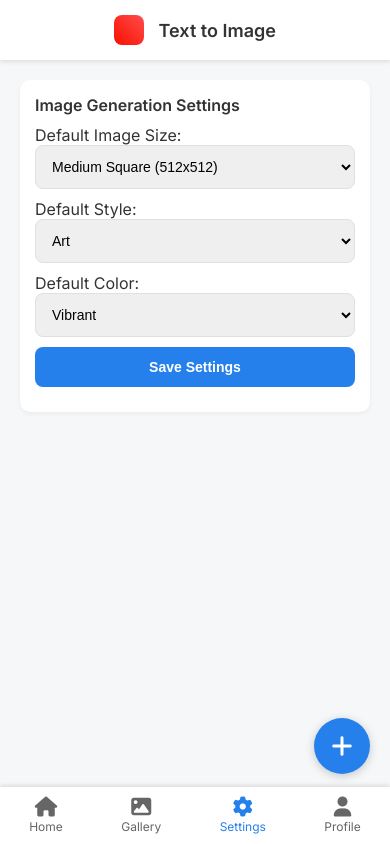
After one commit to mrbrokecoder/Cartonify, a Flask app: page /mobile/settings in a window 390 px wide. The commit adds this page. Run offline with Flask 3, Linux system fonts and the light colour scheme; the visitor is signed in with stand-in values (Sample User, id 1); data that the repository does not hold is empty; parts of the project's set-up code (start-up, migrations or seed data) failed here and were passed over; some libraries are stand-ins or nearby versions.

Commit message:
mobiletheme

```diff
--- a/app.py
+++ b/app.py
@@ -161,6 +161,14 @@ def init_db():
         ADD COLUMN IF NOT EXISTS monthly_quota INTEGER DEFAULT 0;
     """)
 
+    # Add default settings columns
+    cur.execute("""
+        ALTER TABLE users
+        ADD COLUMN IF NOT EXISTS default_size INTEGER DEFAULT 512,
+        ADD COLUMN IF NOT EXISTS default_style VARCHAR(255) DEFAULT 'art style',
+        ADD COLUMN IF NOT EXISTS default_color VARCHAR(255) DEFAULT 'vibrant';
+    """)
+
     conn.commit()
     cur.close()
     conn.close()
@@ -188,29 +196,92 @@ def custom_datetime(value):
                 return value
     return value
 
-@app.route('/')
+@app.route('/mobile')
 @login_required
-def index():
+def mobile_home():
     conn = get_db_connection()
     cur = conn.cursor()
-    cur.execute("SELECT * FROM images WHERE user_id = %s ORDER BY created_at DESC", (current_user.id,))
-    images = cur.fetchall()
-
-    # Get user's premium status and remaining credits
     cur.execute("SELECT is_premium, prompt_count, monthly_quota FROM users WHERE id = %s", (current_user.id,))
     user_data = cur.fetchone()
     is_premium, prompt_count, monthly_quota = user_data
 
-    cur.close()
-    conn.close()
-
-    # Calculate remaining credits
     if is_premium:
         remaining_credits = monthly_quota
     else:
         remaining_credits = 5 - prompt_count
 
-    return render_template('index.html', images=images, safe_get=safe_get, remaining_credits=remaining_credits, is_premium=is_premium)
+    cur.close()
+    conn.close()
+
+    return render_template('mobile_home.html', remaining_credits=remaining_credits)
+
+@app.route('/mobile/gallery')
+@login_required
+def mobile_gallery():
+    conn = get_db_connection()
+    cur = conn.cursor()
+    cur.execute("SELECT * FROM images WHERE user_id = %s ORDER BY created_at DESC", (current_user.id,))
+    images = cur.fetchall()
+    cur.close()
+    conn.close()
+    return render_template('mobile_gallery.html', images=images)
+
+@app.route('/mobile/settings', methods=['GET', 'POST'])
+@login_required
+def mobile_settings():
+    if request.method == 'POST':
+        # Save the user's settings
+        default_size = request.form.get('default_size')
+        default_style = request.form.get('default_style')
+        default_color = request.form.get('default_color')
+
+        conn = get_db_connection()
+        cur = conn.cursor()
+        cur.execute("""
+            UPDATE users
+            SET default_size = %s, default_style = %s, default_color = %s
+            WHERE id = %s
+        """, (default_size, default_style, default_color, current_user.id))
+        conn.commit()
+        cur.close()
+        conn.close()
+
+        flash('Settings saved successfully', 'success')
+        return redirect(url_for('mobile_settings'))
+
+    # Get the user's current settings
+    conn = get_db_connection()
+    cur = conn.cursor()
+    cur.execute("SELECT default_size, default_style, default_color FROM users WHERE id = %s", (current_user.id,))
+    user_settings = cur.fetchone()
+    cur.close()
+    conn.close()
+
+    default_size, default_style, default_color = user_settings or (512, 'art style', 'vibrant')
+
+    return render_template('mobile_settings.html',
+                           default_size=default_size,
+                           default_style=default_style,
+                           default_color=default_color)
+
+@app.route('/mobile/profile')
+@login_required
+def mobile_profile():
+    conn = get_db_connection()
+    cur = conn.cursor()
+    cur.execute("SELECT is_premium, prompt_count, monthly_quota FROM users WHERE id = %s", (current_user.id,))
+    user_data = cur.fetchone()
+    is_premium, prompt_count, monthly_quota = user_data
+
+    if is_premium:
+        remaining_credits = monthly_quota
+    else:
+        remaining_credits = 5 - prompt_count
+
+    cur.close()
+    conn.close()
+
+    return render_template('mobile_profile.html', remaining_credits=remaining_credits)
 
 @app.route('/check_login')
 def check_login():
--- /dev/null
+++ b/templates/mobile.html
@@ -0,0 +1,275 @@
+<!DOCTYPE html>
+<html lang="en">
+<head>
+    <meta charset="UTF-8">
+    <meta name="viewport" content="width=device-width, initial-scale=1.0">
+    <title>Text to Image - Mobile</title>
+    <link href="https://fonts.googleapis.com/css2?family=Inter:wght@400;500;600&display=swap" rel="stylesheet">
+    <link rel="stylesheet" href="https://cdnjs.cloudflare.com/ajax/libs/font-awesome/6.1.1/css/all.min.css">
+    <style>
+        :root {
+            --bg-color: #f6f7f9;
+            --panel-bg: #ffffff;
+            --text-color: #333333;
+            --text-secondary: #666666;
+            --accent-color: #2680eb;
+            --border-color: #e0e0e0;
+            --hover-color: #f0f0f0;
+        }
+
+        body {
+            font-family: 'Inter', sans-serif;
+            margin: 0;
+            padding: 0 0 60px 0;
+            background-color: var(--bg-color);
+            color: var(--text-color);
+        }
+
+        .header {
+            background-color: var(--panel-bg);
+            padding: 15px;
+            text-align: center;
+            box-shadow: 0 2px 4px rgba(0,0,0,0.1);
+            position: sticky;
+            top: 0;
+            z-index: 1000;
+        }
+
+        .logo {
+            width: 30px;
+            height: 30px;
+            background: linear-gradient(45deg, #fa0f00, #ff4d4d);
+            border-radius: 8px;
+            display: inline-block;
+            margin-right: 10px;
+            vertical-align: middle;
+        }
+
+        .header-title {
+            font-size: 18px;
+            font-weight: 600;
+            display: inline-block;
+            vertical-align: middle;
+        }
+
+        .main-content {
+            padding: 20px;
+        }
+
+        .section {
+            margin-bottom: 20px;
+            background-color: var(--panel-bg);
+            border-radius: 10px;
+            padding: 15px;
+            box-shadow: 0 2px 4px rgba(0,0,0,0.05);
+        }
+
+        .section-title {
+            font-size: 16px;
+            font-weight: 600;
+            margin-bottom: 10px;
+        }
+
+        select, input[type="text"], button {
+            width: 100%;
+            padding: 12px;
+            margin-bottom: 10px;
+            border: 1px solid var(--border-color);
+            border-radius: 8px;
+            font-size: 14px;
+        }
+
+        button {
+            background-color: var(--accent-color);
+            color: white;
+            border: none;
+            cursor: pointer;
+            font-weight: 600;
+        }
+
+        button:hover {
+            opacity: 0.9;
+        }
+
+        .image-grid {
+            display: grid;
+            grid-template-columns: repeat(2, 1fr);
+            gap: 10px;
+        }
+
+        .image-box {
+            aspect-ratio: 1;
+            background-color: var(--panel-bg);
+            border-radius: 8px;
+            overflow: hidden;
+            box-shadow: 0 2px 4px rgba(0,0,0,0.1);
+        }
+
+        .image-box img {
+            width: 100%;
+            height: 100%;
+            object-fit: cover;
+        }
+
+        .credits-info {
+            text-align: center;
+            margin-top: 20px;
+            font-size: 14px;
+            background-color: var(--panel-bg);
+            padding: 10px;
+            border-radius: 8px;
+            box-shadow: 0 2px 4px rgba(0,0,0,0.05);
+        }
+
+        .premium-badge {
+            display: inline-block;
+            padding: 5px 10px;
+            background: linear-gradient(45deg, #FFD700, #FF4500);
+            color: white;
+            text-decoration: none;
+            border-radius: 15px;
+            font-weight: bold;
+            font-size: 0.9em;
+            margin-top: 10px;
+        }
+
+        .bottom-navbar {
+            position: fixed;
+            bottom: 0;
+            left: 0;
+            right: 0;
+            background-color: var(--panel-bg);
+            display: flex;
+            justify-content: space-around;
+            padding: 10px 0;
+            box-shadow: 0 -2px 4px rgba(0,0,0,0.1);
+            z-index: 1000;
+        }
+
+        .nav-item {
+            text-align: center;
+            color: var(--text-secondary);
+            text-decoration: none;
+            font-size: 12px;
+        }
+
+        .nav-item i {
+            font-size: 20px;
+            margin-bottom: 2px;
+        }
+
+        .nav-item.active {
+            color: var(--accent-color);
+        }
+
+        .floating-button {
+            position: fixed;
+            bottom: 70px;
+            right: 20px;
+            background-color: var(--accent-color);
+            color: white;
+            width: 56px;
+            height: 56px;
+            border-radius: 50%;
+            display: flex;
+            align-items: center;
+            justify-content: center;
+            box-shadow: 0 2px 10px rgba(0,0,0,0.2);
+            z-index: 1000;
+            text-decoration: none;
+        }
+
+        .floating-button i {
+            font-size: 24px;
+        }
+    </style>
+</head>
+<body>
+    <div class="header">
+        <div class="logo"></div>
+        <div class="header-title">Text to Image</div>
+    </div>
+
+    <div class="main-content">
+        {% block content %}{% endblock %}
+    </div>
+
+    <div class="bottom-navbar">
+        <a href="{{ url_for('mobile_home') }}" class="nav-item {% if request.endpoint == 'mobile_home' %}active{% endif %}">
+            <i class="fas fa-home"></i><br>Home
+        </a>
+        <a href="{{ url_for('mobile_gallery') }}" class="nav-item {% if request.endpoint == 'mobile_gallery' %}active{% endif %}">
+            <i class="fas fa-image"></i><br>Gallery
+        </a>
+        <a href="{{ url_for('mobile_settings') }}" class="nav-item {% if request.endpoint == 'mobile_settings' %}active{% endif %}">
+            <i class="fas fa-cog"></i><br>Settings
+        </a>
+        <a href="{{ url_for('mobile_profile') }}" class="nav-item {% if request.endpoint == 'mobile_profile' %}active{% endif %}">
+            <i class="fas fa-user"></i><br>Profile
+        </a>
+    </div>
+
+    <a href="{{ url_for('mobile_home') }}#generate" class="floating-button">
+        <i class="fas fa-plus"></i>
+    </a>
+
+    <script src="https://cdn.jsdelivr.net/npm/axios/dist/axios.min.js"></script>
+    <script>
+        document.getElementById('generateButton').addEventListener('click', function() {
+            const generateButton = this;
+            const formData = new FormData();
+            const prompt = document.getElementById('prompt').value;
+
+            if (!prompt) {
+                alert('Please enter a prompt.');
+                return;
+            }
+
+            formData.append('image_size', document.getElementById('image_size').value);
+            formData.append('style', document.getElementById('style').value);
+            formData.append('color', document.getElementById('color').value);
+            formData.append('prompt', prompt);
+
+            generateButton.disabled = true;
+            generateButton.textContent = 'Generating...';
+
+            const resultGrid = document.getElementById('resultGrid');
+            resultGrid.innerHTML = '<div class="image-box" style="background-color: #f0f0f0;"></div>'.repeat(4);
+
+            axios.post('/transform', formData)
+                .then(response => {
+                    if (response.data.quota_exceeded) {
+                        if (response.data.is_premium) {
+                            alert('You have reached your monthly quota of 1600 images. Your quota will reset at the beginning of next month.');
+                        } else {
+                            if (confirm('You have used all your free credits. Upgrade to premium for more?')) {
+                                window.location.href = '/premium';
+                            }
+                        }
+                    } else if (response.data.nsfw_content) {
+                        alert('The generated content may be NSFW. Please try a different prompt.');
+                    } else {
+                        const imageUrls = response.data.image_urls;
+                        resultGrid.innerHTML = '';
+                        imageUrls.forEach(url => {
+                            const imageBox = document.createElement('div');
+                            imageBox.className = 'image-box';
+                            const img = document.createElement('img');
+                            img.src = url;
+                            imageBox.appendChild(img);
+                            resultGrid.appendChild(imageBox);
+                        });
+                    }
+                })
+                .catch(error => {
+                    console.error('Error:', error);
+                    alert('An error occurred while generating the images. Please try again.');
+                })
+                .finally(() => {
+                    generateButton.disabled = false;
+                    generateButton.textContent = 'Generate';
+                });
+        });
+    </script>
+</body>
+</html>
--- /dev/null
+++ b/templates/mobile_settings.html
@@ -0,0 +1,31 @@
+{% extends "mobile.html" %}
+{% block content %}
+<div class="section">
+    <div class="section-title">Image Generation Settings</div>
+    <form action="{{ url_for('mobile_settings') }}" method="post">
+        <label for="default_size">Default Image Size:</label>
+        <select id="default_size" name="default_size">
+            <option value="256" {% if default_size == 256 %}selected{% endif %}>Small Square (256x256)</option>
+            <option value="512" {% if default_size == 512 %}selected{% endif %}>Medium Square (512x512)</option>
+            <option value="768" {% if default_size == 768 %}selected{% endif %}>Large Square (768x768)</option>
+        </select>
+
+        <label for="default_style">Default Style:</label>
+        <select id="default_style" name="default_style">
+            <option value="art style" {% if default_style == 'art style' %}selected{% endif %}>Art</option>
+            <option value="photo realistic" {% if default_style == 'photo realistic' %}selected{% endif %}>Photo</option>
+            <option value="cartoon" {% if default_style == 'cartoon' %}selected{% endif %}>Cartoon</option>
+        </select>
+
+        <label for="default_color">Default Color:</label>
+        <select id="default_color" name="default_color">
+            <option value="vibrant" {% if default_color == 'vibrant' %}selected{% endif %}>Vibrant</option>
+            <option value="pastel" {% if default_color == 'pastel' %}selected{% endif %}>Pastel</option>
+            <option value="monochrome" {% if default_color == 'monochrome' %}selected{% endif %}>Monochrome</option>
+            <option value="earthy" {% if default_color == 'earthy' %}selected{% endif %}>Earthy</option>
+        </select>
+
+        <button type="submit">Save Settings</button>
+    </form>
+</div>
+{% endblock %}
```
Also changed, not shown: templates/index.html (+42 -6 lines), templates/mobile_gallery.html (added, +13 -0 lines), templates/mobile_home.html (added, +41 -0 lines), templates/mobile_profile.html (added, +15 -0 lines).
